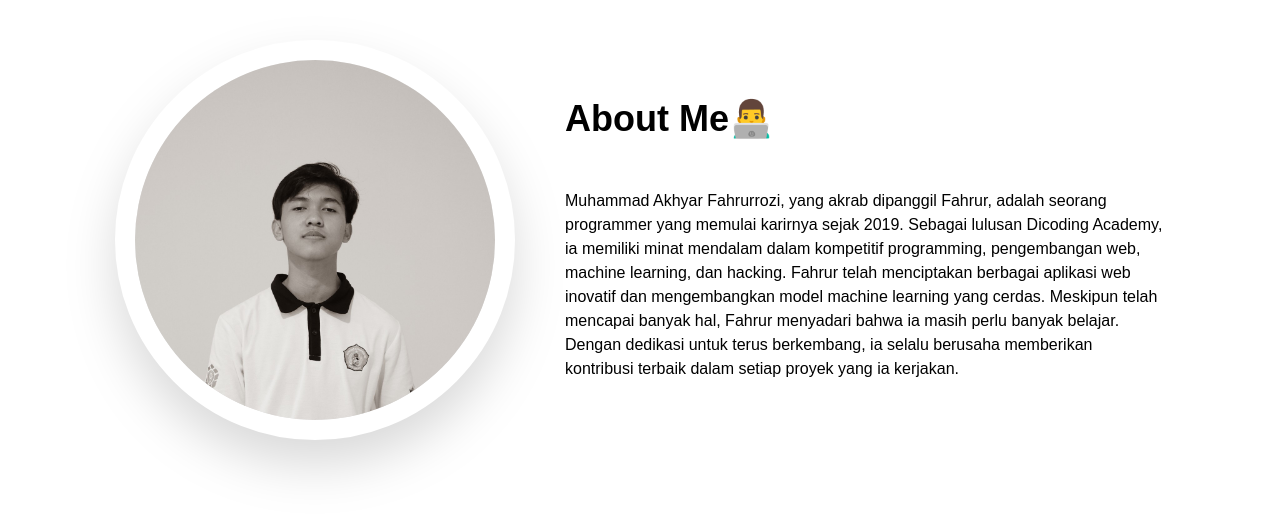
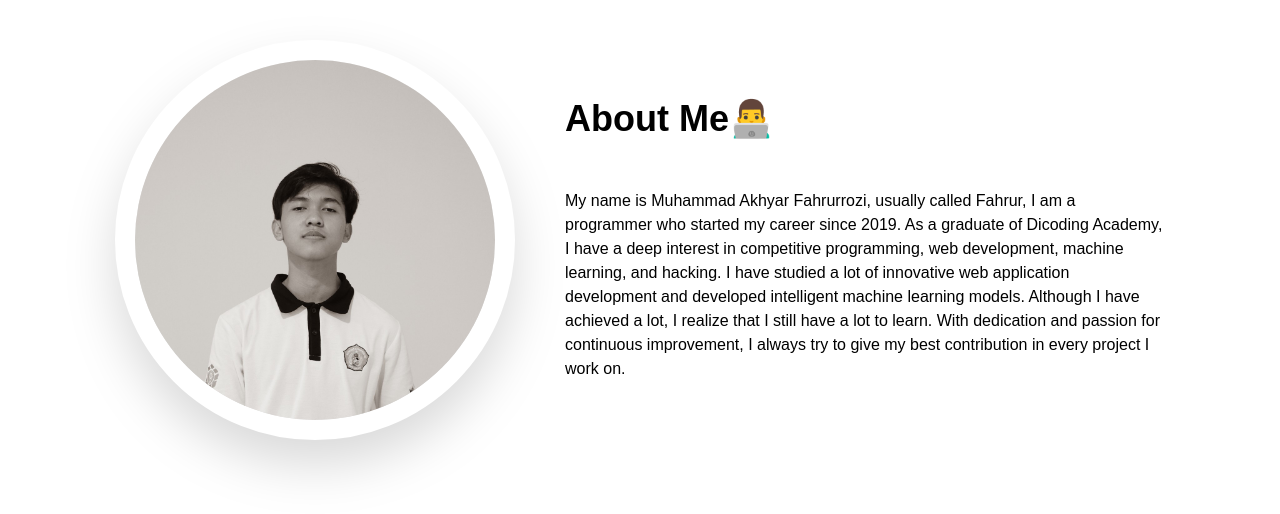
Before and after one commit to muhammadakfz/muhammadakfz.github.io, a Next.js app: page / in a window 1280 px wide. Shown: the part 1042-1556 px from the top of the page. Built offline with nearby package versions, Linux system fonts and the light colour scheme.

Commit message:
update description

```diff
--- a/src/app/page.tsx
+++ b/src/app/page.tsx
@@ -51,7 +51,7 @@ export default function Home() {
           <Image src="/pp.jpg" alt="Picture of the author" width={400} height={400} className='rounded-full border-[20px] border-solid border-white drop-shadow-2xl basis-1/4 rounded-full justify-end' />
           <div className='flex flex-col pl-[50px]'>
             <h1 className='font-semibold text-4xl'>About Me👨‍💻</h1>
-            <p className='pt-[50px] max-w-[600px]'>Muhammad Akhyar Fahrurrozi, yang akrab dipanggil Fahrur, adalah seorang programmer yang memulai karirnya sejak 2019. Sebagai lulusan Dicoding Academy, ia memiliki minat mendalam dalam kompetitif programming, pengembangan web, machine learning, dan hacking. Fahrur telah menciptakan berbagai aplikasi web inovatif dan mengembangkan model machine learning yang cerdas. Meskipun telah mencapai banyak hal, Fahrur menyadari bahwa ia masih perlu banyak belajar. Dengan dedikasi untuk terus berkembang, ia selalu berusaha memberikan kontribusi terbaik dalam setiap proyek yang ia kerjakan.</p>
+            <p className='pt-[50px] max-w-[600px]'>My name is Muhammad Akhyar Fahrurrozi, usually called Fahrur, I am a programmer who started my career since 2019. As a graduate of Dicoding Academy, I have a deep interest in competitive programming, web development, machine learning, and hacking. I have studied a lot of innovative web application development and developed intelligent machine learning models. Although I have achieved a lot, I realize that I still have a lot to learn. With dedication and passion for continuous improvement, I always try to give my best contribution in every project I work on.</p>
           </div>
         </div>
       </div>
```
